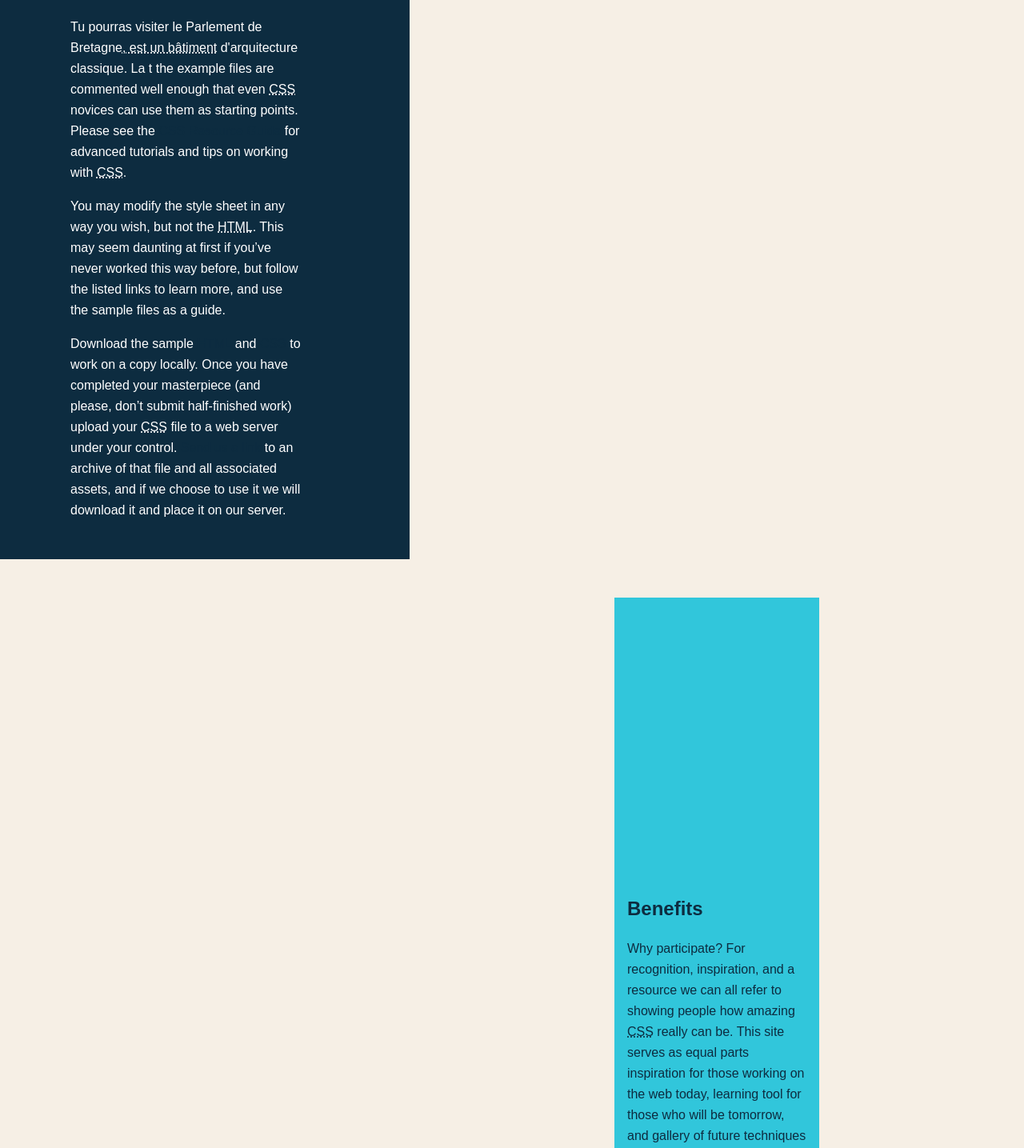
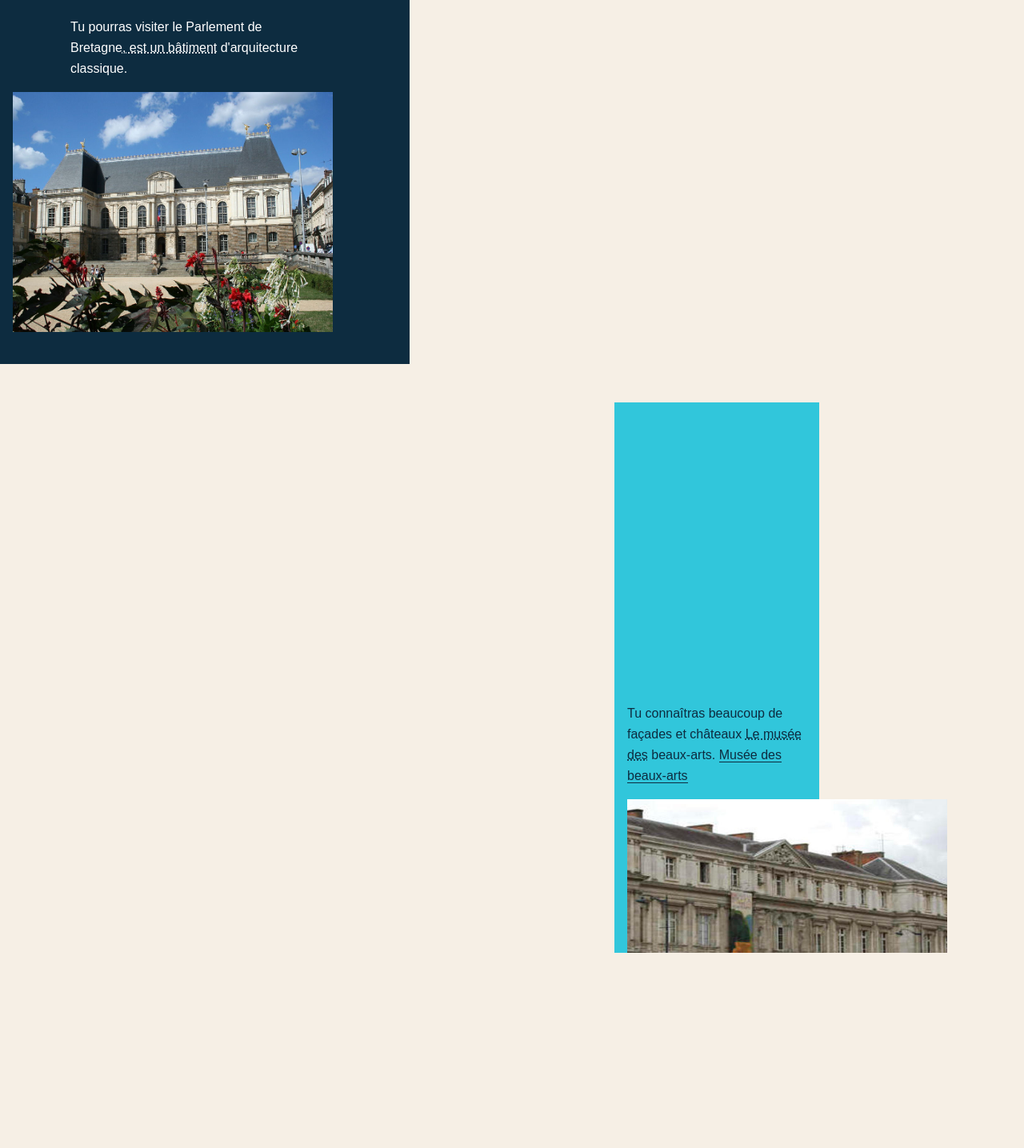
Before and after one commit to izumiko-takahashi/Bienvenue---Rennes, a plain HTML site: page index.html in a window 1280 px wide. Shown: the part 3749-5184 px from the top of the page at 80% size. After the commit the page ends 4940 px from the top, so only its background shows below. Drawn offline with Linux system fonts and the light colour scheme; some packages are replaced by stand-ins of ours.

Commit message:
Liga del museo

```diff
--- a/index.html
+++ b/index.html
@@ -56,14 +56,15 @@
 			<iframe width="420" height="315" src="https://www.youtube.com/embed/bQB7PxexG34" frameborder="0" allowfullscreen></iframe>
 			<img src="rennes-tabor.jpg" width="420" height="315">
 
-			<p>Tu pourras visiter le Parlement de Bretagne<abbr title="Cascading Style Sheets">, est un bâtiment</abbr> d'arquitecture classique. La t the example files are commented well enough that even <abbr title="Cascading Style Sheets">CSS</abbr> novices can use them as starting points. Please see the <a href="http://www.mezzoblue.com/zengarden/resources/" title="A listing of CSS-related resources"><abbr title="Cascading Style Sheets">CSS</abbr> Resource Guide</a> for advanced tutorials and tips on working with <abbr title="Cascading Style Sheets">CSS</abbr>.</p>
-			<p>You may modify the style sheet in any way you wish, but not the <abbr title="HyperText Markup Language">HTML</abbr>. This may seem daunting at first if you&#8217;ve never worked this way before, but follow the listed links to learn more, and use the sample files as a guide.</p>
-			<p>Download the sample <a href="/examples/index" title="This page's source HTML code, not to be modified.">HTML</a> and <a href="/examples/style.css" title="This page's sample CSS, the file you may modify.">CSS</a> to work on a copy locally. Once you have completed your masterpiece (and please, don&#8217;t submit half-finished work) upload your <abbr title="Cascading Style Sheets">CSS</abbr> file to a web server under your control. <a href="http://www.mezzoblue.com/zengarden/submit/" title="Use the contact form to send us your CSS file">Send us a link</a> to an archive of that file and all associated assets, and if we choose to use it we will download it and place it on our server.</p>
+			<p>Tu pourras visiter le Parlement de Bretagne<abbr title="Cascading Style Sheets">, est un bâtiment</abbr> d'arquitecture classique. </p>
+			<img src="parlement.jpg" border="2" alt="Parlament de Bretagne" width="400" height="300">
 		</div>
 
 		<div class="benefits" id="zen-benefits" role="article">
-			<h3>Benefits</h3>
-			<p>Why participate? For recognition, inspiration, and a resource we can all refer to showing people how amazing <abbr title="Cascading Style Sheets">CSS</abbr> really can be. This site serves as equal parts inspiration for those working on the web today, learning tool for those who will be tomorrow, and gallery of future techniques we can all look forward to.</p>
+			<h3></h3>
+			<p>Tu connaîtras beaucoup de façades et châteaux <abbr title="Cascading Style Sheets">Le musée des</abbr> beaux-arts.
+			<a href="http://www.mbar.org/index.php">Musée des beaux-arts</a></p>
+			<img src="musee.jpg" border="1" width="400" height="300">
 		</div>
 
 	</div>
```
Also changed, not shown: musee.jpg (added), parlement.jpg (added).
